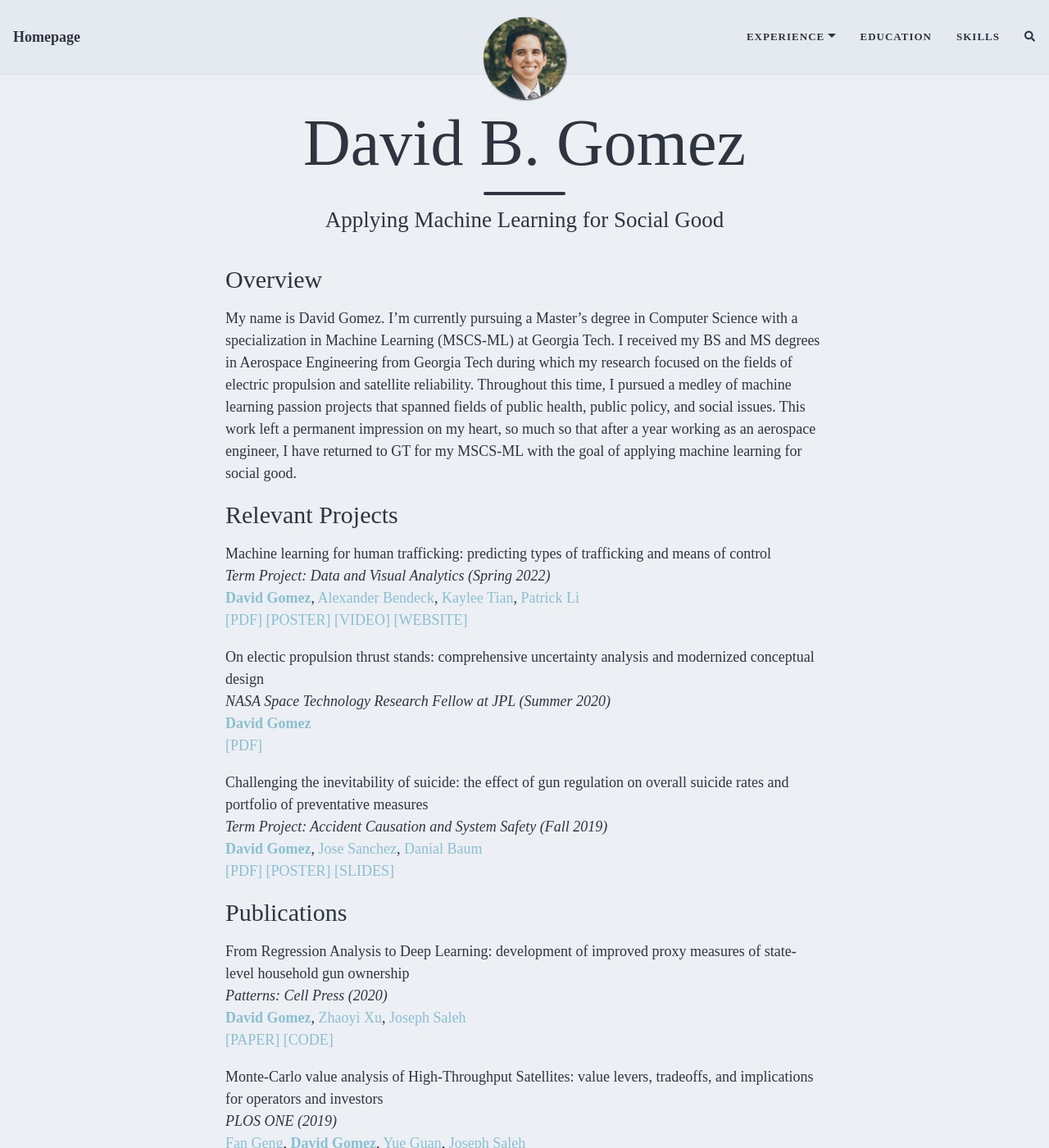
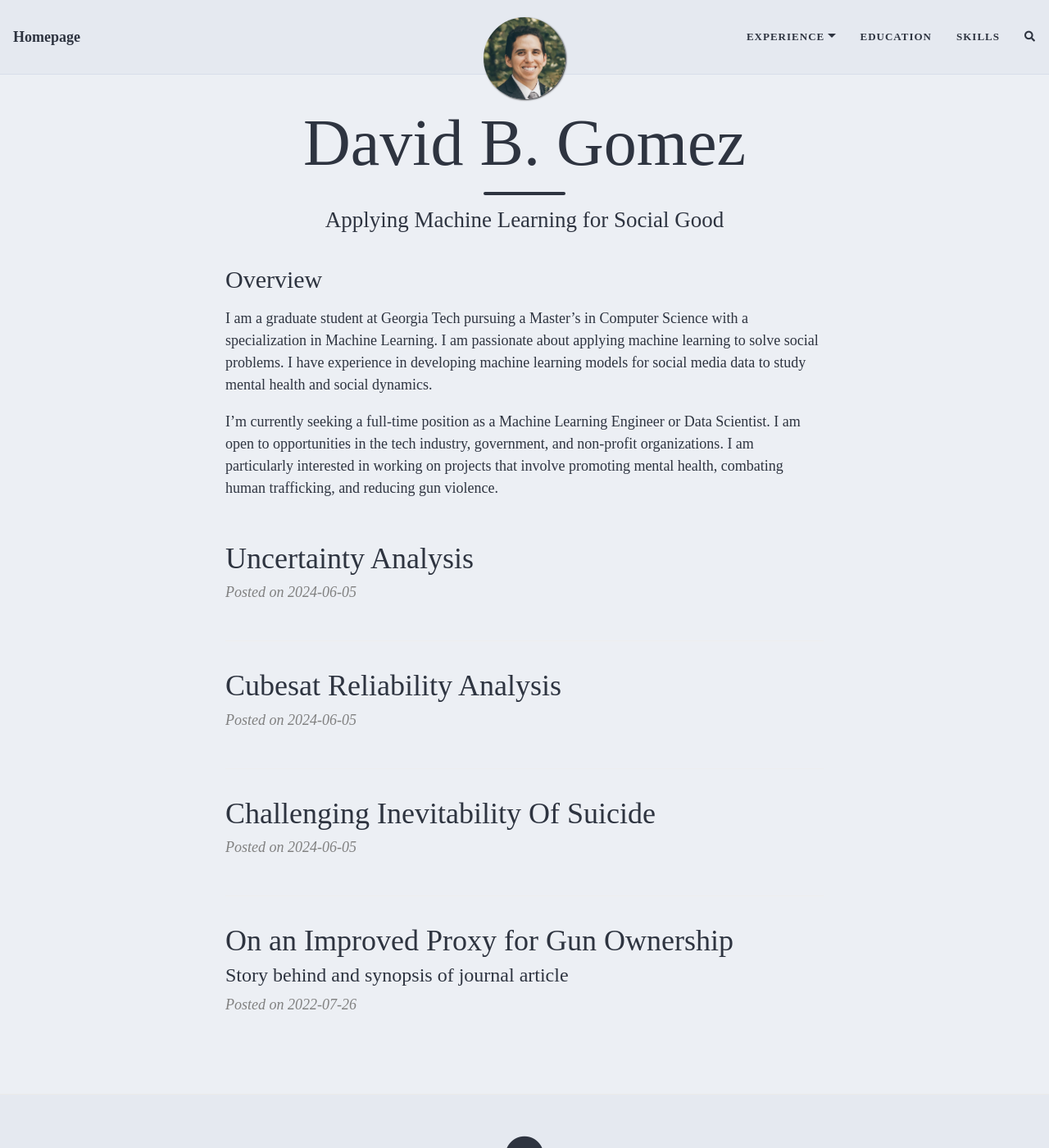
Before and after one commit to dbgomez94/dbgomez94.github.io, a Jekyll site: the page built from index.md, in a window 1280 px wide and 1400 px high. Shown: the whole window at 82% size. Built offline with Jekyll 4.4.1, drawn with Linux system fonts in a browser that asks for light colours; nearby versions of some CDN libraries; the list of posts is cut into pages by our own code; comment, search, counter and statistics services are not loaded; some of the changed text lies outside the part shown.

Commit message:
update homepage

```diff
--- a/index.md
+++ b/index.md
@@ -6,65 +6,6 @@
 
 ## Overview
 
-My name is David Gomez. I'm currently pursuing a Master's degree in Computer Science with a specialization in Machine Learning (MSCS-ML) at Georgia Tech. I received my BS and MS degrees in Aerospace Engineering from Georgia Tech during which my research focused on the fields of electric propulsion and satellite reliability. Throughout this time, I pursued a medley of machine learning passion projects that spanned fields of public health, public policy, and social issues. This work left a permanent impression on my heart, so much so that after a year working as an aerospace engineer, I have returned to GT for my MSCS-ML with the goal of applying machine learning for social good.
+I am a graduate student at Georgia Tech pursuing a Master's in Computer Science with a specialization in Machine Learning. I am passionate about applying machine learning to solve social problems. I have experience in developing machine learning models for social media data to study mental health and social dynamics.
 
-## Relevant Projects
-
-Machine learning for human trafficking: predicting types of trafficking and means of control \
-_Term Project: Data and Visual Analytics (Spring 2022)_ \
-  [**David Gomez**](https://scholar.google.com/citations?user=YmsZnXAAAAAJ&hl=en&oi=sra),
-  [Alexander Bendeck](https://alexanderbendeck.github.io/projects.html),
-  [Kaylee Tian](https://www.linkedin.com/in/kaylee-nianhan-tian/),
-  [Patrick Li](https://www.linkedin.com/in/patrick-li-0/) \
-  [[PDF]](https://drive.google.com/file/d/1ZF1bpdqYRzA3Kcm1SRkUFkqupeNLzdAy/view?usp=sharing)
-  [[POSTER]](https://drive.google.com/file/d/1z7QcypF5xcn1TSfJu9RjZayP8_fafuvX/view?usp=sharing)
-  [[VIDEO]](https://youtu.be/GltcIuAIdTc)
-  [[WEBSITE]](https://alexanderbendeck.shinyapps.io/human-trafficking-app/)
-
-On electic propulsion thrust stands: comprehensive uncertainty analysis and modernized conceptual design \
-_NASA Space Technology Research Fellow at JPL (Summer 2020)_ \
-  [**David Gomez**](https://scholar.google.com/citations?user=YmsZnXAAAAAJ&hl=en&oi=sra) \
-  [[PDF]](https://drive.google.com/file/d/13bFrEk7PkWAY2GqFmNS_l3zvok1wE9Wj/view?usp=sharing)
-
-Challenging the inevitability of suicide: the effect of gun regulation on overall suicide rates and portfolio of preventative measures \
-_Term Project: Accident Causation and System Safety (Fall 2019)_ \
-  [**David Gomez**](https://scholar.google.com/citations?user=YmsZnXAAAAAJ&hl=en&oi=sra),
-  [Jose Sanchez](https://www.linkedin.com/in/jose-c-sanchez/),
-  [Danial Baum](https://www.linkedin.com/in/daniel-baum-ae/) \
-  [[PDF]](https://drive.google.com/file/d/1eBo4348ehcbSQ8zs2ny8W4vIRXymCLcg/view?usp=sharing)
-  [[POSTER]](https://drive.google.com/file/d/1ATBb5rhDqnycLfk0daZcIRXaoVfniZDy/view?usp=sharing)
-  [[SLIDES]](https://drive.google.com/file/d/14bEKiji_KDBISvT7OCuvAQOwNU6QED1U/view?usp=sharing)
-
-## Publications
-
-From Regression Analysis to Deep Learning: development of improved proxy measures of state-level household gun ownership \
-_Patterns: Cell Press (2020)_ \
-  [**David Gomez**](https://scholar.google.com/citations?user=YmsZnXAAAAAJ&hl=en&oi=sra),
-  [Zhaoyi Xu](https://scholar.google.com/citations?user=AlaqLgcAAAAJ&hl=en&oi=sra),
-  [Joseph Saleh](https://scholar.google.com/citations?user=oewjyycAAAAJ&hl=en&oi=sra) \
-  [[PAPER]](https://www.cell.com/action/showPdf?pii=S2666-3899%2820%2930202-6)
-  [[CODE]](https://github.com/dbgomez94/gun-ownership-proxy)
-
-Monte-Carlo value analysis of High-Throughput Satellites: value levers, tradeoffs, and implications for operators and investors \
-_PLOS ONE (2019)_ \
-  [Fan Geng](https://scholar.google.com/citations?user=VC7KrQQAAAAJ&hl=en&oi=sra),
-  [**David Gomez**](https://scholar.google.com/citations?user=YmsZnXAAAAAJ&hl=en&oi=sra),
-  [Yue Guan](https://scholar.google.com/citations?user=Gr0QHIEAAAAJ&hl=en&oi=sra),
-  [Joseph Saleh](https://scholar.google.com/citations?user=oewjyycAAAAJ&hl=en&oi=sra) \
-  [[PAPER]](https://journals.plos.org/plosone/article/file?id=10.1371/journal.pone.0222133&type=printable)
-  [[CODE]](https://github.com/dbgomez94/high-throughput-satellites)
-
-Understanding High-Throughput Satellites: market disruptions, technology, and value analysis \
-_70th International Astronautical Congress (2019)_ \
-  [Fan Geng](https://scholar.google.com/citations?user=VC7KrQQAAAAJ&hl=en&oi=sra),
-  [**David Gomez**](https://scholar.google.com/citations?user=YmsZnXAAAAAJ&hl=en&oi=sra),
-  [Yue Guan](https://scholar.google.com/citations?user=Gr0QHIEAAAAJ&hl=en&oi=sra),
-  [Joseph Saleh](https://scholar.google.com/citations?user=oewjyycAAAAJ&hl=en&oi=sra) \
-  [[PAPER]](http://iafastro.directory/iac/archive/browse/IAC-19/E3/3/49731/)
-  [[CODE]](https://github.com/dbgomez94/high-throughput-satellites)
-
-## Education
-
-MS, Computer Science w/ ML Specialization, Georgia Tech (2025) \
-MS, Aerospace Engineering, Georgia Tech (2020) \
-BS, Aerospace Engineering, Georgia Tech (2018)
+I'm currently seeking a full-time position as a Machine Learning Engineer or Data Scientist. I am open to opportunities in the tech industry, government, and non-profit organizations. I am particularly interested in working on projects that involve promoting mental health, combating human trafficking, and reducing gun violence.
```
